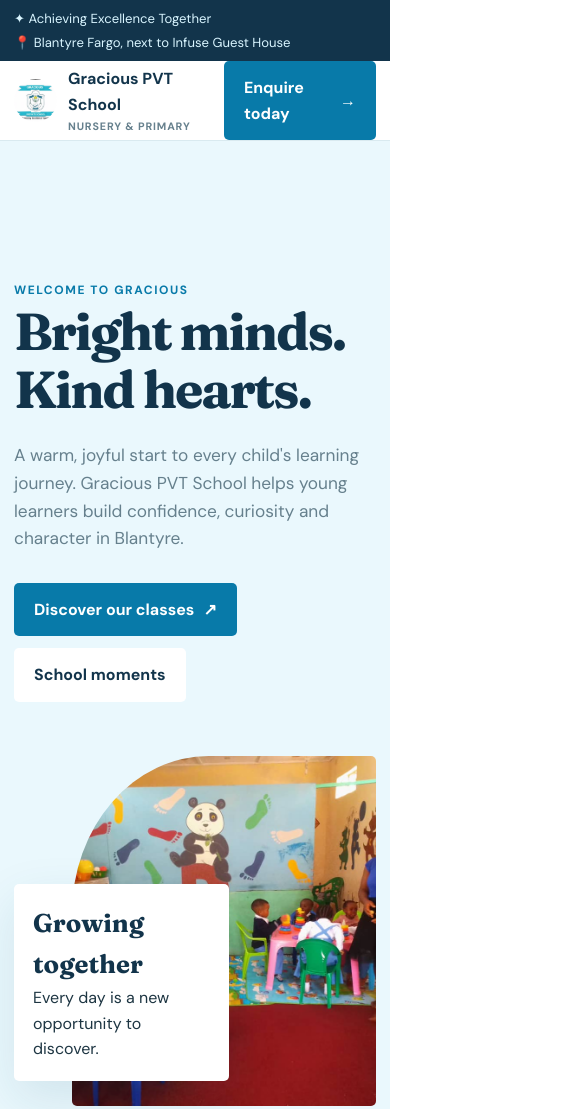
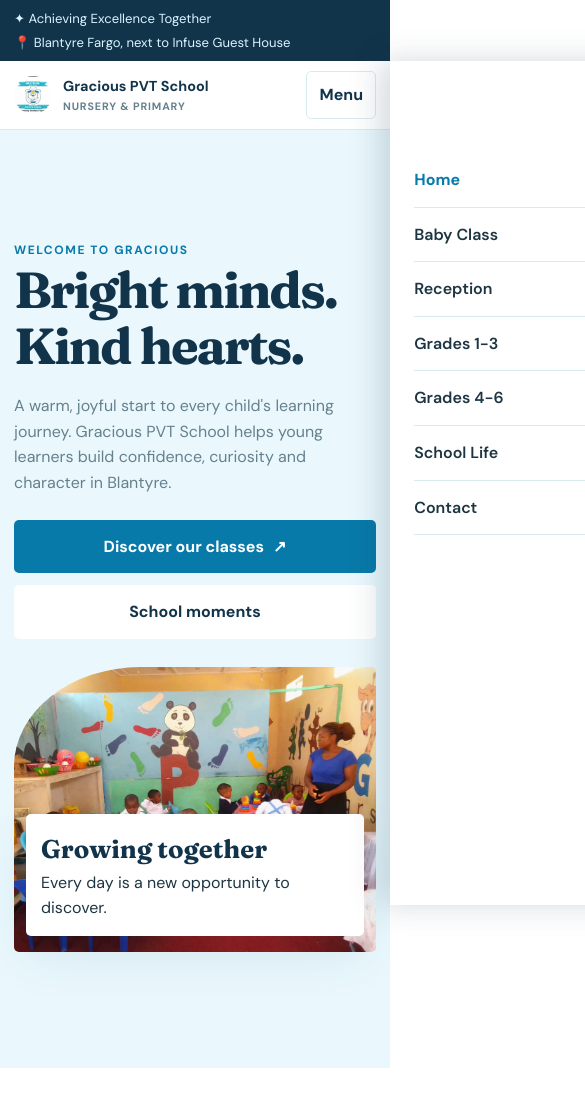
Before and after one commit to nazone-cyber/gracious-school-website, a plain HTML site: page gracious.html in a window 390 px wide. Shown: the top 1109 px of the page, 585 px wide, since content can reach past the window. Drawn offline with Linux system fonts and the light colour scheme.

Commit message:
Improve mobile hero and navigation

```diff
--- a/gracious.html
+++ b/gracious.html
@@ -49,6 +49,7 @@
         .nav-links { display: flex; align-items: center; gap: 25px; font-size: .9rem; font-weight: 600; }
         .nav-links a { color: var(--ink); transition: color .2s; }
         .nav-links a:hover, .nav-links a.active { color: var(--sky-dark); font-weight: 700; }
+        .menu-toggle { display: none; border: 1px solid var(--line); border-radius: 5px; padding: 10px 12px; background: var(--white); color: var(--navy); font: inherit; font-weight: 700; cursor: pointer; }
         .hero { overflow: hidden; position: relative; background: var(--pale); }
         .hero .container { display: grid; grid-template-columns: .9fr 1.1fr; align-items: center; min-height: 635px; gap: 54px; padding: 70px 0; }
         .hero-copy p { max-width: 490px; margin: 24px 0 30px; color: var(--muted); font-size: 1.08rem; }
@@ -128,11 +129,23 @@
         footer { padding: 27px 0; background: #0d293b; color: #aac5d0; font-size: .82rem; }
         footer .container { display: flex; justify-content: space-between; gap: 20px; }
         @media (max-width: 800px) {
-            .nav-links { display: none; }
+            header { z-index: 20; }
+            nav { min-height: 68px; gap: 12px; }
+            .brand { font-size: .9rem; }
+            .brand-mark { width: 38px; height: 38px; }
+            nav > .button { display: none; }
+            .menu-toggle { display: inline-flex; align-items: center; justify-content: center; }
+            .nav-links { position: fixed; top: 0; right: -320px; display: flex; flex-direction: column; align-items: stretch; gap: 0; width: min(82vw, 320px); height: 100dvh; padding: 92px 24px 24px; background: var(--white); box-shadow: -10px 0 30px rgba(18,52,75,.18); transition: right .25s ease; }
+            header.nav-open .nav-links { right: 0; }
+            .nav-links a { padding: 14px 0; border-bottom: 1px solid var(--line); font-size: 1rem; }
             .hero .container, .about-grid, .contact-grid { grid-template-columns: 1fr; }
-            .hero .container { min-height: 0; padding: 65px 0 85px; }
-            .hero-art { min-height: 350px; }
-            .hero-art img { height: 350px; }
+            .hero .container { min-height: 0; gap: 34px; padding: 46px 0 56px; }
+            .hero-copy p { margin: 18px 0 24px; font-size: 1rem; }
+            .hero-actions { flex-direction: column; }
+            .hero-actions .button { width: 100%; }
+            .hero-art { min-height: 340px; }
+            .hero-art img { width: 100%; height: 340px; }
+            .hero-badge { bottom: 16px; left: 12px; max-width: 230px; padding: 15px; }
             .program-grid { grid-template-columns: 1fr 1fr; }
             .feature-grid { grid-template-columns: 1fr; gap: 25px; }
             .gallery-grid { grid-template-columns: 1fr; }
@@ -146,7 +159,11 @@
             section { padding: 70px 0; }
             .program-grid, .check-list, .form-row { grid-template-columns: 1fr; }
             .newsletter-form { flex-direction: column; }
-            h1 { font-size: 3.25rem; }
+            h1 { font-size: clamp(2.65rem, 13vw, 3.4rem); }
+            .hero .container { gap: 28px; padding: 36px 0 46px; }
+            .hero-art { min-height: 285px; }
+            .hero-art img { height: 285px; border-radius: 35% 5px 5px 5px; }
+            .hero-badge { max-width: calc(100% - 24px); }
         }
     </style>
 </head>
@@ -155,7 +172,8 @@
     <header>
         <nav class="container">
             <a class="brand" href="index.html"><img src="logo.jpeg" alt="Gracious PVT School Logo" class="brand-mark"><span>Gracious PVT School<small>Nursery &amp; Primary</small></span></a>
-            <div class="nav-links">
+            <button class="menu-toggle" type="button" aria-expanded="false" aria-controls="primary-navigation">Menu</button>
+            <div class="nav-links" id="primary-navigation">
                 <a href="index.html" class="active">Home</a>
                 <a href="baby-class.html">Baby Class</a>
                 <a href="reception.html">Reception</a>
@@ -239,6 +257,19 @@
         }
 
         document.addEventListener('DOMContentLoaded', () => {
+            const header = document.querySelector("header");
+            const menuToggle = document.querySelector(".menu-toggle");
+            const navLinks = document.querySelectorAll(".nav-links a");
+            menuToggle.addEventListener("click", () => {
+                const isOpen = header.classList.toggle("nav-open");
+                menuToggle.setAttribute("aria-expanded", String(isOpen));
+                menuToggle.textContent = isOpen ? "Close" : "Menu";
+            });
+            navLinks.forEach((link) => link.addEventListener("click", () => {
+                header.classList.remove("nav-open");
+                menuToggle.setAttribute("aria-expanded", "false");
+                menuToggle.textContent = "Menu";
+            }));
             const slideshows = ['nursery-slideshow', 'culture-slideshow', 'museum-slideshow', 'graduation-slideshow'];
             slideshows.forEach(slideshowId => {
                 resetSlideshow(slideshowId);
```
